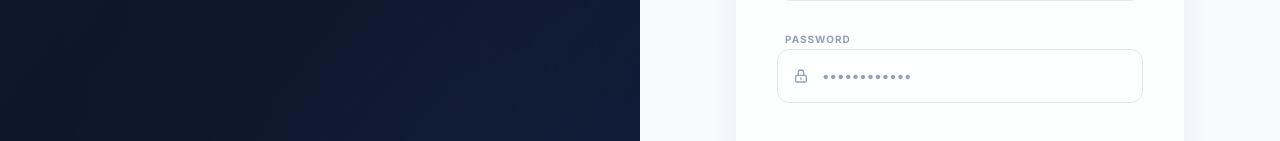
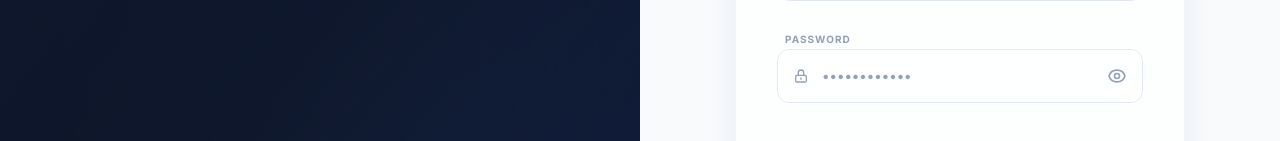
Before and after one commit to MakdumIbrohim/mifabye-finance, a Next.js app: page /login in a window 1280 px wide. Shown: the part 356-497 px from the top of the page. Built offline with nearby package versions, Linux system fonts and the light colour scheme; no server answers.

Commit message:
feat: add password visibility toggle to login page

```diff
--- a/app/login/page.tsx
+++ b/app/login/page.tsx
@@ -9,6 +9,7 @@ import Image from "next/image";
 export default function LoginPage() {
   const [email, setEmail] = useState("");
   const [password, setPassword] = useState("");
+  const [showPassword, setShowPassword] = useState(false);
   const [error, setError] = useState<string | null>(null);
   const [isLoading, setIsLoading] = useState(false);
   const router = useRouter();
@@ -126,13 +127,29 @@ export default function LoginPage() {
                     <svg className="w-4 h-4" fill="none" stroke="currentColor" viewBox="0 0 24 24"><path strokeLinecap="round" strokeLinejoin="round" strokeWidth={2} d="M12 15v2m-6 4h12a2 2 0 002-2v-6a2 2 0 00-2-2H6a2 2 0 00-2 2v6a2 2 0 002 2zm10-10V7a4 4 0 00-8 0v4h8z" /></svg>
                   </div>
                   <input
-                    type="password"
+                    type={showPassword ? "text" : "password"}
                     value={password}
                     onChange={(e) => setPassword(e.target.value)}
                     placeholder="••••••••••••"
                     required
-                    className="w-full bg-white/50 border border-slate-200 rounded-2xl py-4 pl-11 pr-4 text-slate-900 placeholder:text-slate-400 focus:outline-none focus:ring-4 focus:ring-primary/5 focus:border-primary/30 transition-all font-medium text-sm"
+                    className="w-full bg-white/50 border border-slate-200 rounded-2xl py-4 pl-11 pr-12 text-slate-900 placeholder:text-slate-400 focus:outline-none focus:ring-4 focus:ring-primary/5 focus:border-primary/30 transition-all font-medium text-sm"
                   />
+                  <button
+                    type="button"
+                    onClick={() => setShowPassword(!showPassword)}
+                    className="absolute inset-y-0 right-0 pr-4 flex items-center text-slate-400 hover:text-primary transition-colors"
+                  >
+                    {showPassword ? (
+                      <svg className="w-5 h-5" fill="none" stroke="currentColor" viewBox="0 0 24 24">
+                        <path strokeLinecap="round" strokeLinejoin="round" strokeWidth={2} d="M13.875 18.825A10.05 10.05 0 0112 19c-4.478 0-8.268-2.943-9.542-7 1.274-4.057 5.064-7 9.542-7 1.225 0 2.390.22 3.475.625m4.313 1.375C20.668 7.943 21 10.125 21 12c0 1.875-.332 4.057-3.487 6.375M15 12a3 3 0 11-6 0 3 3 0 016 0zm6-9L3 21" />
+                      </svg>
+                    ) : (
+                      <svg className="w-5 h-5" fill="none" stroke="currentColor" viewBox="0 0 24 24">
+                        <path strokeLinecap="round" strokeLinejoin="round" strokeWidth={2} d="M15 12a3 3 0 11-6 0 3 3 0 016 0z" />
+                        <path strokeLinecap="round" strokeLinejoin="round" strokeWidth={2} d="M2.458 12C3.732 7.943 7.523 5 12 5c4.478 0 8.268 2.943 9.542 7-1.274 4.057-5.064 7-9.542 7-4.477 0-8.268-2.943-9.542-7z" />
+                      </svg>
+                    )}
+                  </button>
                 </div>
               </div>
 
```
